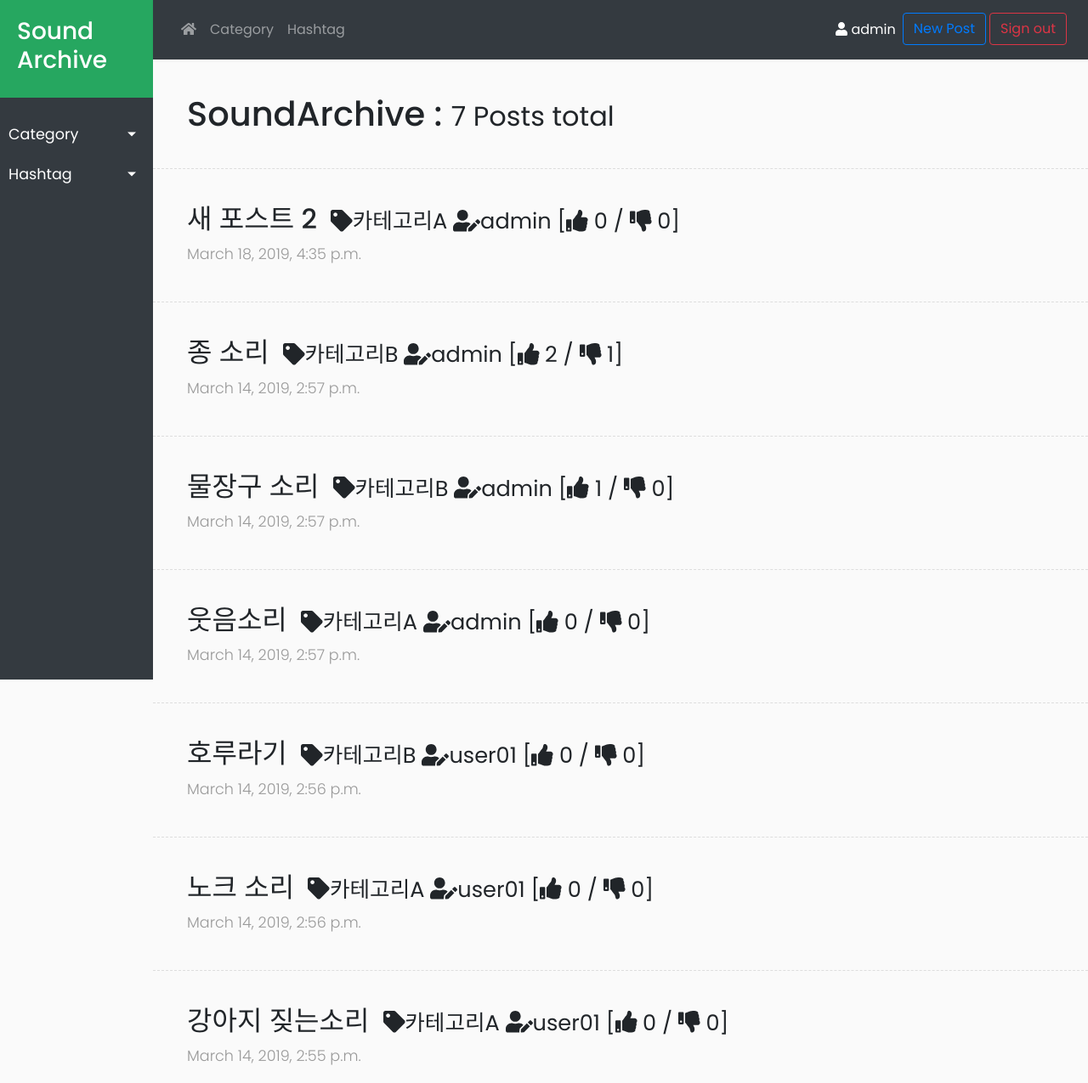
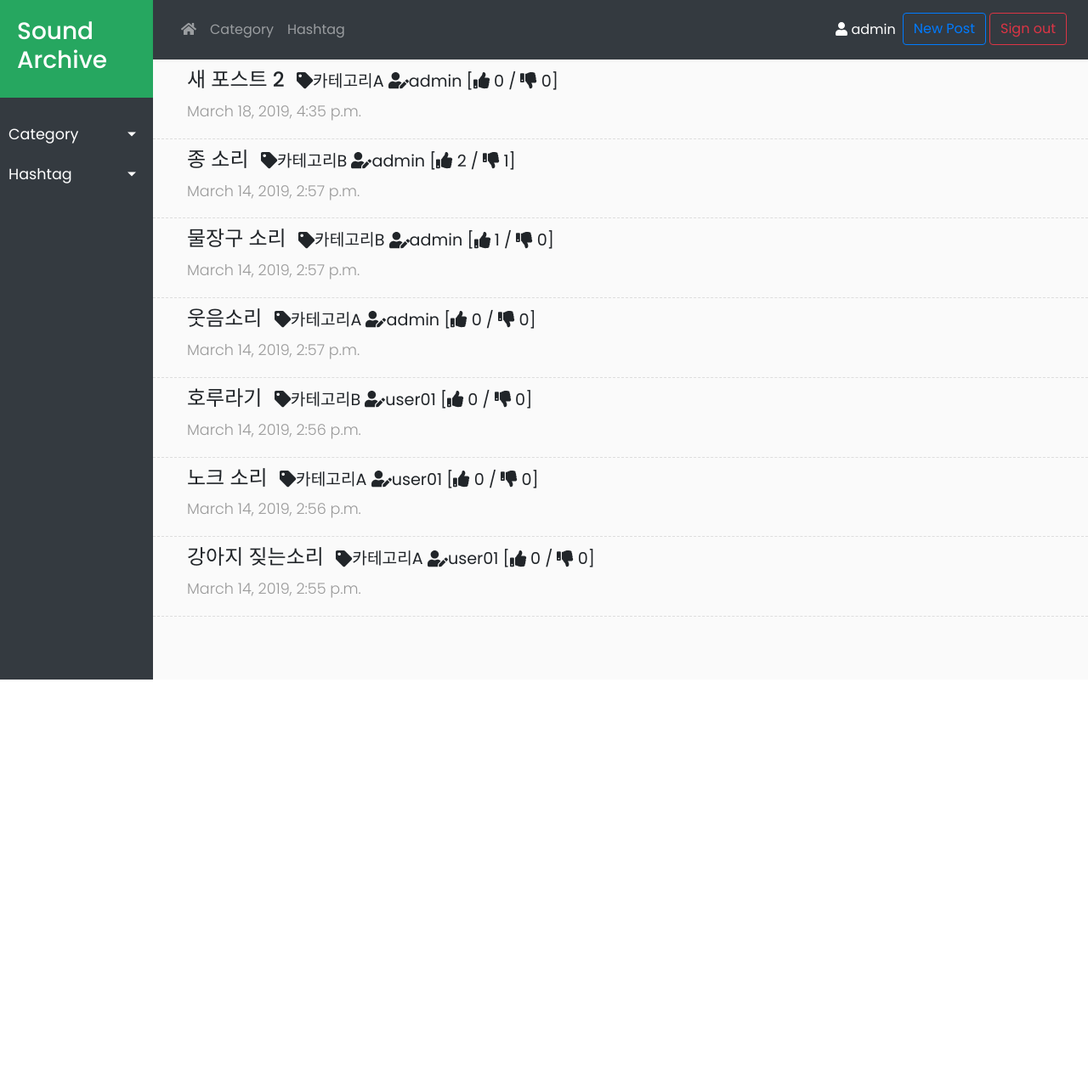
Before and after one commit to kimkihwan/soundachive, a Django app: page /post/1/remove/ in a window 1280 px wide. Shown: the whole page at 85% size. After the commit the page ends 800 px from the top, so only its background shows below. Run offline with Django 3.2, Linux system fonts and the light colour scheme; a user stored in the database is signed in; data comes from the database, SQL or seed files in the repository; data that the repository does not hold is empty; some libraries are stand-ins or nearby versions.

Commit message:
사소한 수정

```diff
--- a/board/static/css/board2.css
+++ b/board/static/css/board2.css
@@ -29,7 +29,7 @@ a:focus {
     background: #fff;
     border: none;
     border-radius: 0;
-    margin-bottom: 40px;
+    margin-bottom: 10px;
     box-shadow: 1px 1px 3px rgba(0, 0, 0, 0.1);
 }
 
@@ -43,7 +43,7 @@ a:focus {
     width: 100%;
     height: 1px;
     border-bottom: 1px dashed #ddd;
-    margin: 40px 0;
+    margin: 10px 0;
 }
 
 .scrollable-menu {
--- a/board/templates/board/post_detail.html
+++ b/board/templates/board/post_detail.html
@@ -67,10 +67,12 @@
         <div class="date">
             {{ post.created_date }}
         </div>
+        <br>
         <h2>
             {{ post.title }}
             <small><i class="fas fa-tag"></i>{{ post.category }}  <i class="fas fa-user-edit"></i>{{ post.author }}</small>
         </h2>
+        <br>
         <p>
         {% if post.audio_file %}
             <audio controls style="width:100%; max-width:600px">
--- a/board/templates/board/post_list.html
+++ b/board/templates/board/post_list.html
@@ -63,7 +63,7 @@
 {% endblock %}
 
 {% block content %}
-    <div class="post">
+    {% comment %} <div class="post">
         {% if selected_category %}
             <h1>{{ selected_category.name }} : <small> {{ posts|length }} Posts</small></h1>
         {% elif selected_tag %}
@@ -71,22 +71,22 @@
         {% else %}
             <h1>SoundArchive : <small> {{ posts|length }} Posts total</small></h1>
         {% endif %}
-    </div>
+    </div> {% endcomment %}
     {% for post in posts %}
-        <div class="line"></div>
         <div class="post">
-            <h2>
+            <h4>
                 <a class="mr-2" href="{% url 'board:post_detail' pk=post.pk %}">{{ post.title }}</a>
                 <small><i class="fas fa-tag"></i>{{ post.category }}  <i class="fas fa-user-edit"></i>{{ post.author }} [<i class="fas fa-thumbs-up"></i> {{ post.like }} / <i class="fas fa-thumbs-down"></i> {{ post.dislike }}] </small>
-            </h2>
+            </h4>
             <p><span class="date">{{ post.created_date }}</span></p>
         </div>
+        <div class="line"></div>
     {% empty %}
-        <div class="line"></div>
         {% if selected_category %}
             <div class="post"> <p>No post in {{ selected_category.name }}</p> </div>
         {% else %}
             <div class="post"> <p>No post in any categories</p> </div>
         {% endif %}
+        <div class="line"></div>
     {% endfor %}
 {% endblock %}
```
